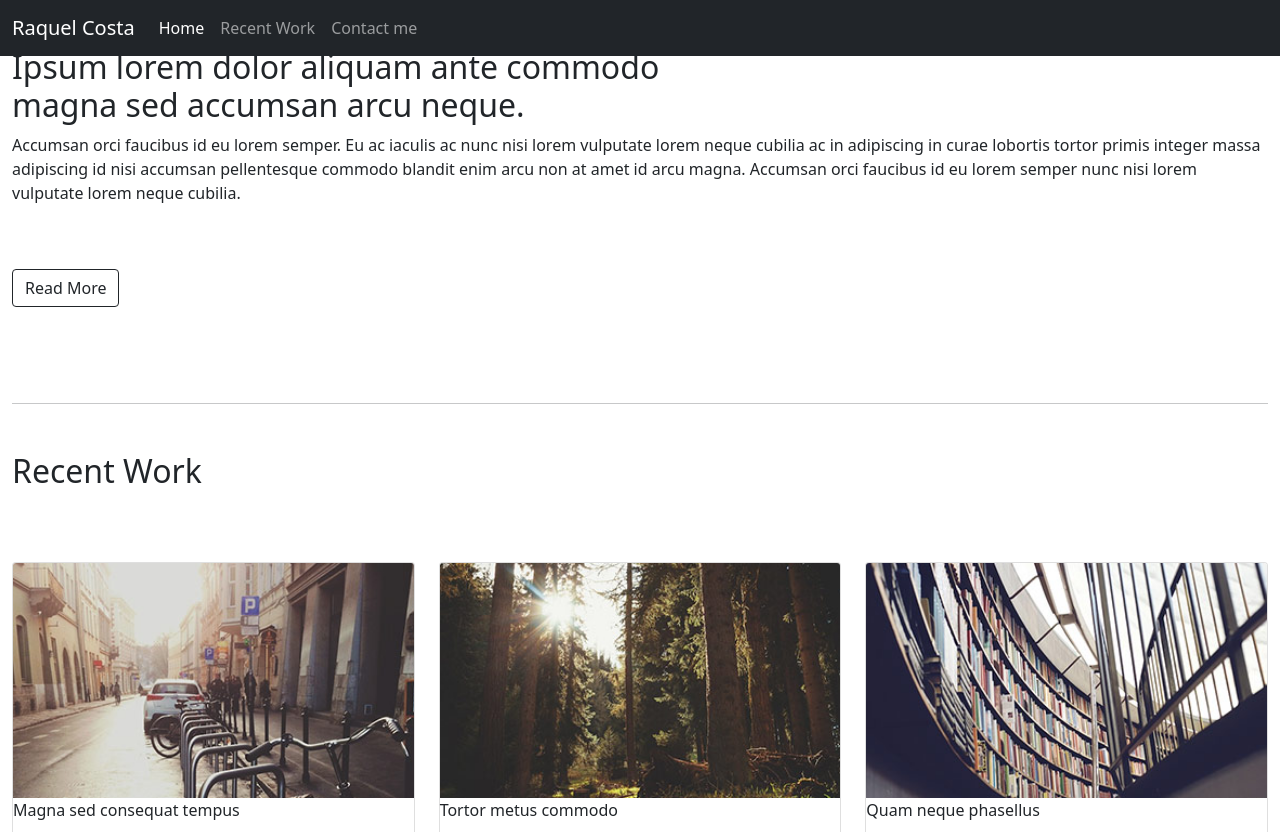
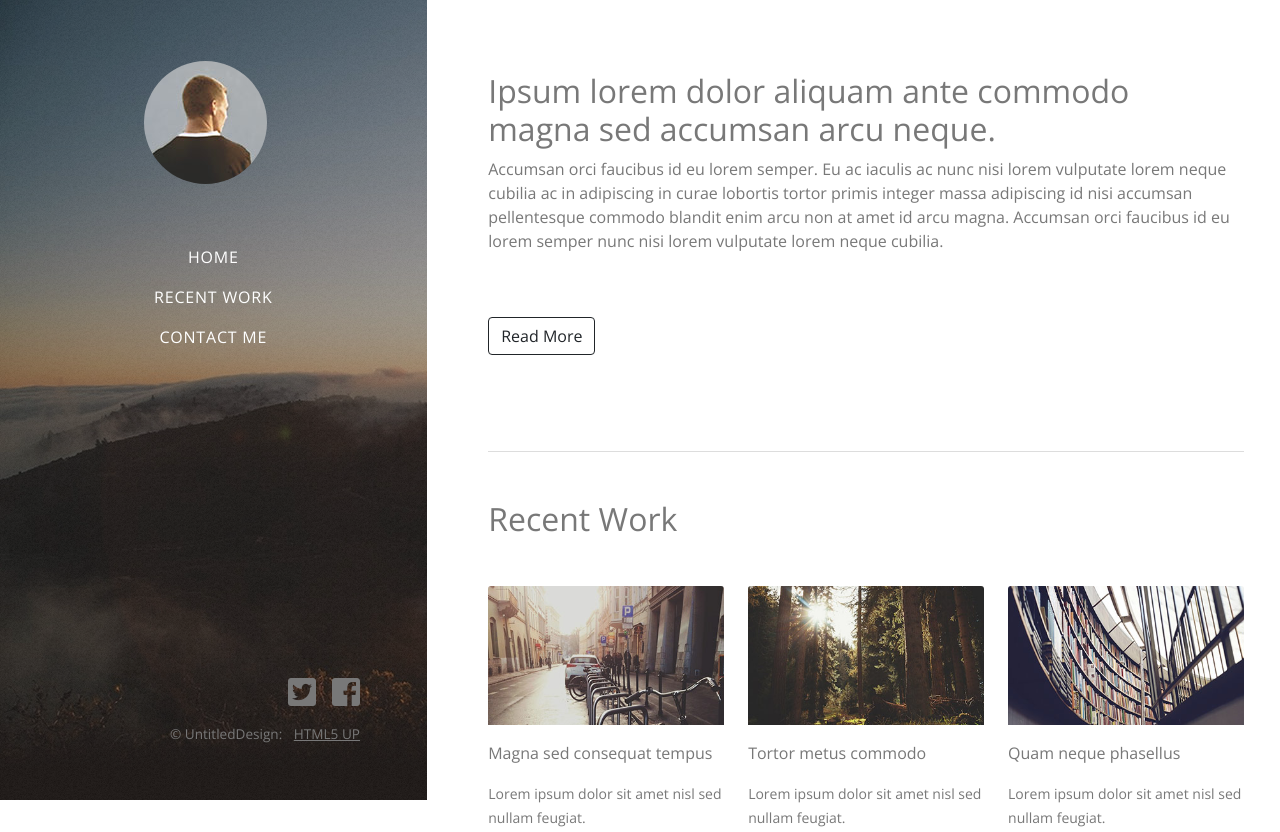
Before and after one commit to RS-coding/Website_sidebar, a plain HTML site: page index.html in a window 1280 px wide. Shown: the top 832 px of the page. Drawn offline with nearby package versions, Linux system fonts and the light colour scheme.

Commit message:
created the form , footer and made  responsiveness to the menu

```diff
--- a/css/estilos.css
+++ b/css/estilos.css
@@ -0,0 +1,159 @@
+*,
+*::before,
+*::after{
+    margin:0;
+    padding:0;
+}
+
+
+body{
+    box-sizing: border-box;
+    background-color:#fff;
+    padding-top:3.4rem;
+    font-family:"Open Sans", Helvetica, sans-serif;
+    color:#787878;
+}
+
+#sideMenu, .footer{
+    background-color: #3a3431;
+}
+
+#sideMenu .nav-link{
+    letter-spacing: .05rem;
+    text-transform:uppercase;
+    font-size:1rem;
+    color:white;
+}
+
+#sideMenu .navbar-toggler{
+    border-color:transparent;
+}
+
+#sideMenu .navbar-toggler:focus{
+    border-color:transparent;
+    box-shadow: 0 0 0 .25rem rgba(138, 110, 110, 0.2);
+}
+
+.card{
+    border:none;
+    margin-bottom: 1rem;
+}
+
+.card a{
+    display:block;
+    margin-bottom:1rem;
+    position:relative;
+}
+
+.card a::before{
+    content:'';
+    border-radius:.35rem;
+    display:block;
+    height:100%;
+    width:100%;
+    left:0;
+    top:0;
+    position:absolute;
+    background-image:url(../img/overlay.png);
+    opacity:0;
+    transition: opacity .3s linear;
+
+}
+
+.card a:hover::before{
+    opacity:1;
+}
+
+.card a::after{
+    content:'View';
+    border-radius:.35rem;
+    border:2px solid rgba(255,255,255,.8);
+    color:white;
+    display:inline-block;
+    padding:.6rem 1.5rem;
+    letter-spacing:2px;
+    font-size:1rem;
+    position:absolute;
+    left:50%;
+    top:50%;
+    transform:translate(-50%,-50%);
+    opacity: 0;
+    transition: opacity .3s linear;
+}
+
+.card a:hover::after{
+    opacity:1;
+}
+
+.footer{
+    padding:.5rem 1rem;
+    font-size:.85rem;
+}
+
+.footer ul{
+    padding:0;
+    margin:0;
+    list-style-type:none;
+}
+
+.footer a{
+    color:inherit;
+    padding:.5rem;
+}
+
+
+.footer .icon-link{
+    font-size:2rem;
+}
+
+@media screen and (min-width:992px){
+        body{
+            padding-top:0;
+            padding-left:35.33%;
+        }
+
+        #sideMenu{
+            top:0;
+            left:0;
+            display:flex;
+            flex-direction:column;
+            width:33.33%;
+            height:100vh;
+            background-image:url(../img/overlay.png), url(../img/bg.jpg) ;
+            background-attachment: scroll;
+            background-position:top left;
+            background-repeat:repeat, no-repeat;
+            background-size:auto, cover;
+            color:rgba(255,255,255,.5);
+            text-align:center;
+        }
+
+        .img-profile{
+            max-width:100%;
+            max-height:auto;
+            margin:3rem auto;
+        }
+
+        #sideMenu .navbar-collapse{
+            display:flex;
+            align-items: flex-start;
+            width:100%;
+            margin-bottom:auto;
+        }
+
+        #sideMenu .navbar-nav{
+            display:flex;
+            flex-direction:column;
+            width:100%;
+        }
+
+        .footer{
+            position:fixed;
+            bottom:3rem;
+            left:0;
+            width:30%;
+            background-color:transparent;
+            z-index:1040;
+        }
+
+}
--- a/index.html
+++ b/index.html
@@ -14,11 +14,16 @@
 	<link rel="stylesheet" href="css/estilos.css">
 
 </head>
-<body id="top">
+<body class="m-4" id="top">
 
-    <nav class="navbar navbar-expand-lg navbar-dark bg-dark fixed-top">
-    <div class="container-fluid">
-        <a class="navbar-brand" href="#top">Raquel Costa</a>
+   <nav class="navbar navbar-expand-lg navbar-dark bg-dark fixed-top" id="sideMenu">
+
+        <a class="navbar-brand" href="#top">
+           <span class="d-block d-lg-none mx-4">Raquel Costa</span>
+           <span class="d-none d-lg-block">
+               <img class="rounded-circle img-profile" src="img/avatar.jpg" alt="Raquel">
+           </span>
+        </a>
         <button class="navbar-toggler" type="button" data-bs-toggle="collapse" data-bs-target="#mainNav" aria-controls="mainNav" aria-expanded="false" aria-label="open or close menu">
         <span class="navbar-toggler-icon"></span>
         </button>
@@ -34,7 +39,6 @@
                 <a class="nav-link " href="#contact-me">Contact me</a>
                 </li>
             </ul>
-        </div>
         </div>
     </nav>
 
@@ -58,7 +62,7 @@
 
             <div class="row">
                 <div class="col-12 col-sm-6 col-lg-4">
-                    <div class="card my-4">
+                    <div class="card">
                         <a href="img/fulls/01.jpg">
                             <img src="img/thumbs/01.jpg" alt="work1" class="card-img-top">
                         </a>
@@ -68,7 +72,7 @@
                     </div>
                 </div>
                 <div class="col-12 col-sm-6 col-lg-4">
-                    <div class="card my-4">
+                    <div class="card">
                         <a href="img/fulls/02.jpg">
                             <img src="img/thumbs/02.jpg" alt="work2" class="card-img-top">
                         </a>
@@ -78,7 +82,7 @@
                     </div>
                 </div>
                 <div class="col-12 col-sm-6 col-lg-4">
-                    <div class="card my-4">
+                    <div class="card">
                         <a href="img/fulls/03.jpg">
                             <img src="img/thumbs/03.jpg" alt="work3" class="card-img-top">
                         </a>
@@ -88,7 +92,7 @@
                     </div>
                 </div>
                 <div class="col-12 col-sm-6 col-lg-4">
-                    <div class="card my-4">
+                    <div class="card">
                         <a href="img/fulls/04.jpg">
                             <img src="img/thumbs/04.jpg" alt="work4" class="card-img-top">
                         </a>
@@ -98,7 +102,7 @@
                     </div>
                 </div>
                 <div class="col-12 col-sm-6 col-lg-4">
-                    <div class="card my-4">
+                    <div class="card">
                         <a href="img/fulls/05.jpg">
                             <img src="img/thumbs/05.jpg" alt="work5" class="card-img-top">
                         </a>
@@ -108,7 +112,7 @@
                     </div>
                 </div>
                 <div class="col-12 col-sm-6 col-lg-4">
-                    <div class="card my-4">
+                    <div class="card">
                         <a href="img/fulls/06.jpg">
                             <img src="img/thumbs/06.jpg" alt="work6" class="card-img-top">
                         </a>
@@ -125,23 +129,35 @@
          <hr class="m-0">
 
          <section class="section" id="contact-me">
+            <h2 class="my-5">Send me a Message</h2>
+            <p>
+                Accumsan pellentesque commodo blandit enim arcu non at amet id arcu magna.
+                Accumsan orci faucibus id eu lorem semper nunc nisi lorem vulputate lorem
+                neque lorem ipsum dolor.
+            </p>
 
-         </section>
+            <div class="row"><!--this row has two columns - one form form and other for Adress-->
+                <div class="col-12 col-md-8">
+                    <form action="">
+                        <div class="row">
+                                <div class="col-12 col-sm-6 mt-3">
+                                    <label for="name">Name</label>
+                                    <input type="text" id="name" class="form-control" placeholder="Full name" aria-label="First name">
+                                </div>
+                                <div class="col-12 col-sm-6 mt-3">
+                                    <label for="email">Email</label>
+                                    <input type="text" id="email" class="form-control" placeholder="Email" aria-label="Last name">
+                                </div>
+                                <div class="col-12 mt-3">
+                                    <label for="message">Message</label>
+                                    <textarea name="message" id="message" class="form-control" rows="5"></textarea>
+                                    <input type="submit" class="btn btn-lg btn-outline-secondary my-4" value="Submit">
+                                </div>
+                        </div>
+                    </form><!--form-->
+                </div><!--closed first column-->
 
-    </div><!--container-fluid-->
-
-    Full Portfolio
-
-
-
-  <h2>Entre em contato</h2>
-
-      <p>Accumsan pellentesque commodo blandit enim arcu non at amet id arcu magna. Accumsan orci faucibus id eu lorem semper nunc nisi lorem vulputate lorem neque lorem ipsum dolor.</p>
-
-
-
-
-
+                <div class="col-12 col-md-4 pl-md-0 mt-3 mt-md-5">
                     <address>
                         <p>
                             <span>Endereço: </span>
@@ -157,6 +173,46 @@
                             email@server.com
                         </p>
                      </address>
+                </div><!--closed second column-->
+            </div><!--row-->
+         </section>
+
+    </div><!--container-fluid-->
+
+   <footer class="footer">
+        <ul class="nav d-flex justify-content-end">
+            <li class="nav-item">
+                <a href="" class="nav-link icon-link">
+                    <i class="fab fa-twitter-square">
+                        <span class="sr-only">Twitter</span>
+                    </i>
+                </a>
+            </li>
+            <li class="nav-item">
+                <a href="" class="nav-link icon-link">
+                    <i class="fab fa-facebook-square">
+                        <span class="sr-only">facebook</span>
+                    </i>
+                </a>
+            </li>
+        </ul>
+
+        <ul class="nav d-flex justify-content-end">
+            <li class="mr-2">&copy; Untitled</li>
+            <li>Design: <a href="https://html5up.net">HTML5 UP</a></li>
+        </ul>
+   </footer>
+
+
+
+
+
+
+
+
+
+
+
 
 
 
```
Lines whose indentation alone changed are shown as unchanged.
